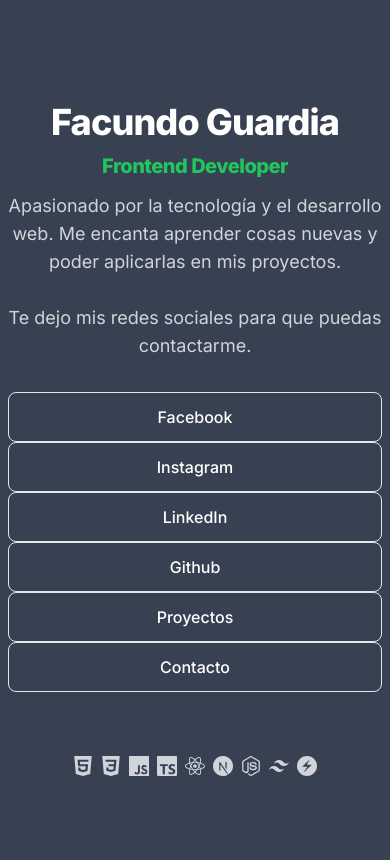
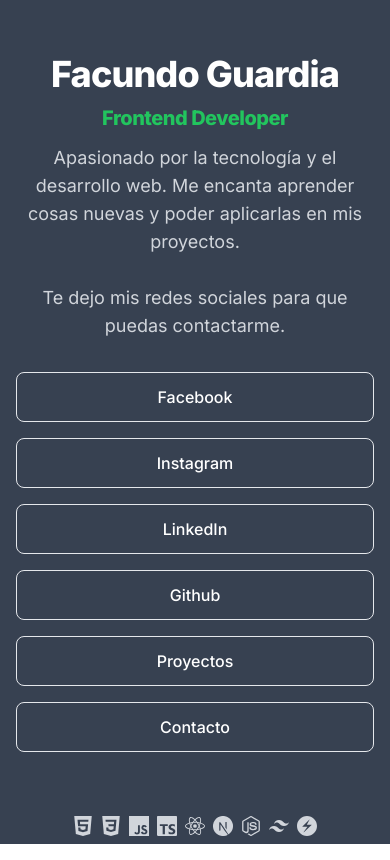
Before and after one commit to facuguardia/dinamic-links, a Next.js app: page / in a window 390 px wide. Built offline with nearby package versions, Linux system fonts and the light colour scheme.

Commit message:
Update page layout and spacing

```diff
--- a/src/app/page.tsx
+++ b/src/app/page.tsx
@@ -3,8 +3,8 @@ import Footer from "./components/Footer";
 
 export default function Home() {
   return (
-    <section className="bg-gray-700 p-2">
-      <div className="h-screen text-center pt-24">
+    <section className="bg-gray-700 px-4">
+      <div className="h-screen text-center pt-14">
         <h1 className="mb-4 text-4xl font-extrabold tracking-tight leading-none text-white md:text-5xl lg:text-6xl">
           Facundo Guardia
         </h1>
@@ -18,7 +18,7 @@ export default function Home() {
           <br />
           Te dejo mis redes sociales para que puedas contactarme.
         </p>
-        <div className="flex flex-col sm:flex-row sm:justify-center lg:gap-4">
+        <div className="flex flex-col sm:flex-row sm:justify-center gap-4">
           <Link
             href="https://www.facebook.com/facu.guardia.86/"
             target="_blank"
```
